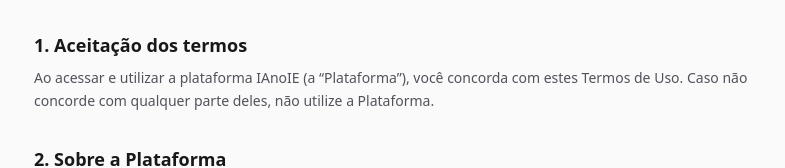
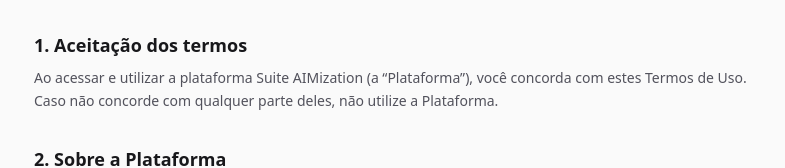
Before and after one commit to Proage-Desenvolvimento/IAnoIE, a React (Vite) app in the folder frontend/: page /terms in a window 1280 px wide. Shown: the part 173-341 px from the top of the page, without its empty margins (246-1031 px from the left). Built offline with nearby package versions, Linux system fonts and the light colour scheme; no server answers.

Commit message:
Correção nos termo para "Suite AIMization"

```diff
--- a/frontend/src/i18n/messages.ts
+++ b/frontend/src/i18n/messages.ts
@@ -111,7 +111,7 @@
 
   "terms.acceptance.title": "1. Aceitação dos termos",
   "terms.acceptance.body":
-    "Ao acessar e utilizar a plataforma IAnoIE (a “Plataforma”), você concorda com estes Termos de Uso. Caso não concorde com qualquer parte deles, não utilize a Plataforma.",
+    "Ao acessar e utilizar a plataforma Suite AIMization (a “Plataforma”), você concorda com estes Termos de Uso. Caso não concorde com qualquer parte deles, não utilize a Plataforma.",
 
   "terms.platform.title": "2. Sobre a Plataforma",
   "terms.platform.body":
@@ -248,7 +248,7 @@
 
   "terms.acceptance.title": "1. Acceptance of the terms",
   "terms.acceptance.body":
-    "By accessing and using the IAnoIE platform (the “Platform”), you agree to these Terms of Use. If you do not agree with any part of them, you must not use the Platform.",
+    "By accessing and using the Suite AIMization platform (the “Platform”), you agree to these Terms of Use. If you do not agree with any part of them, you must not use the Platform.",
 
   "terms.platform.title": "2. About the Platform",
   "terms.platform.body":
--- a/frontend/src/pages/LoginPage.tsx
+++ b/frontend/src/pages/LoginPage.tsx
@@ -28,7 +28,7 @@
         {/* Logo */}
         <div className="flex flex-col items-center mb-8">
           <a href="https://aimization.com/" target="_blank" rel="noopener noreferrer">
-            <img src="/logo-aimization.png" alt="IAnoIE" className="h-[200px] w-auto object-contain" />
+            <img src="/logo-aimization.png" alt="Suite AIMization" className="h-[200px] w-auto object-contain" />
           </a>
         </div>
 
```
